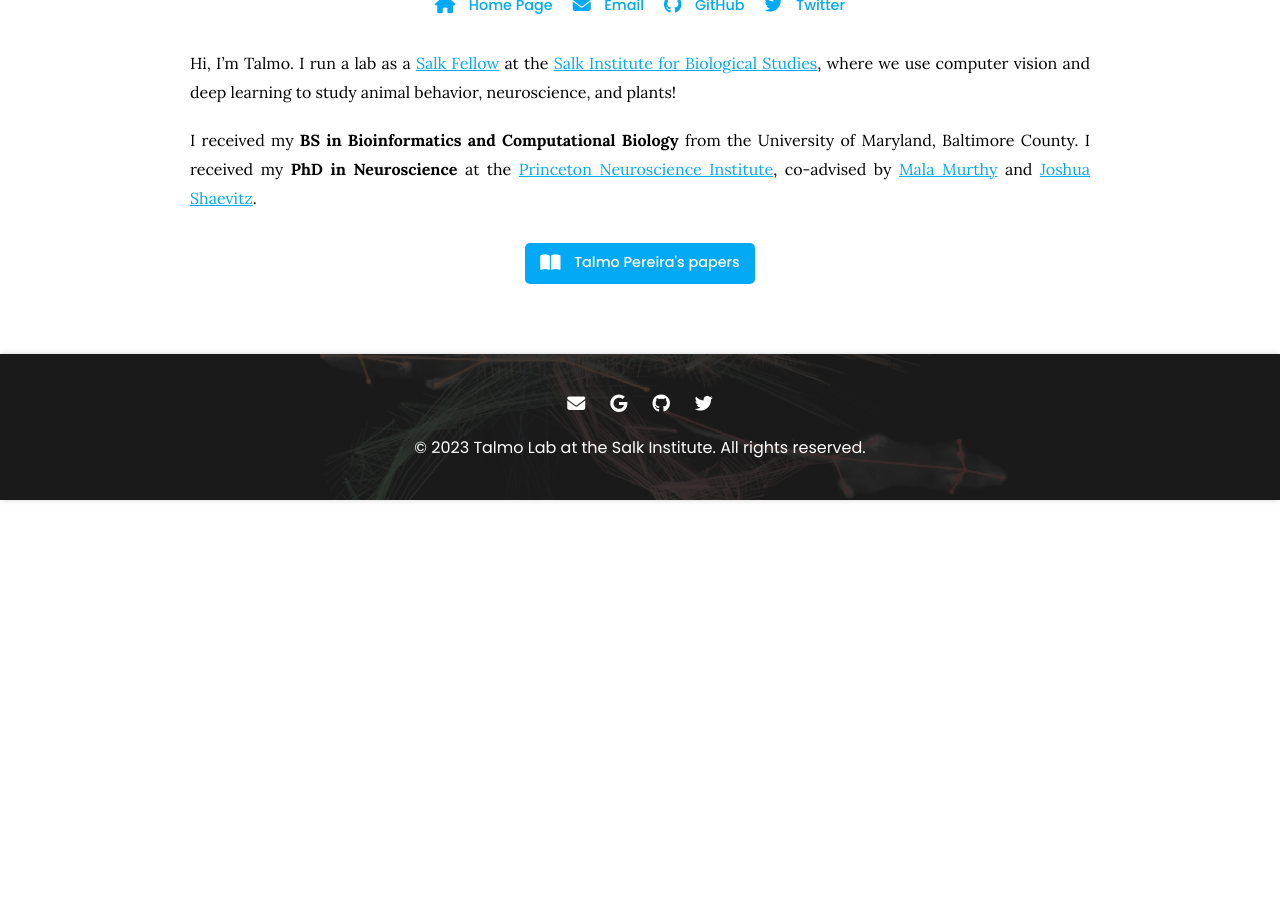
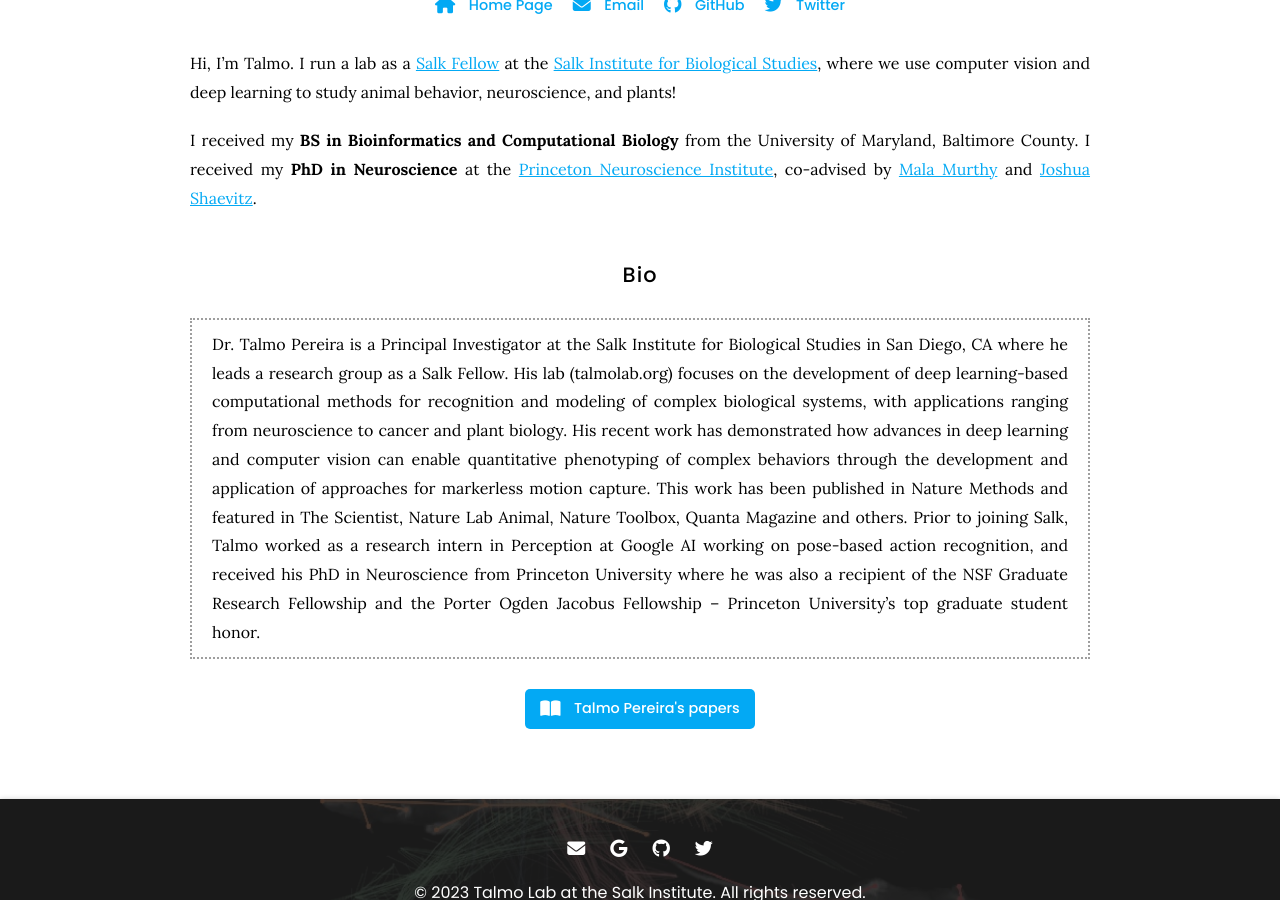
Before and after one commit to talmolab/lab-website, a Jekyll site: the page built from _members/talmo-pereira.md, in a window 1280 px wide and 900 px high, scrolled down 881 px. Built offline with Jekyll 4.4.1, drawn with Linux system fonts in a browser that asks for light colours; nearby versions of some CDN libraries; before the commit the page ends 1381 px from its top, so only the background shows below that.

Commit message:
Add Talmo's bio

```diff
--- a/_members/talmo-pereira.md
+++ b/_members/talmo-pereira.md
@@ -13,3 +13,7 @@
 Hi, I'm Talmo. I run a lab as a [Salk Fellow](https://www.salk.edu/news-release/salk-fellows-program-welcomes-talmo-pereira/) at the [Salk Institute for Biological Studies](https://salk.edu), where we use computer vision and deep learning to study animal behavior, neuroscience, and plants!
 
 I received my **BS in Bioinformatics and Computational Biology** from the University of Maryland, Baltimore County. I received my **PhD in Neuroscience** at the [Princeton Neuroscience Institute](https://pni.princeton.edu), co-advised by [Mala Murthy](https://murthylab.princeton.edu) and [Joshua Shaevitz](https://shaevitzlab.princeton.edu).
+
+## Bio
+
+> Dr. Talmo Pereira is a Principal Investigator at the Salk Institute for Biological Studies in San Diego, CA where he leads a research group as a Salk Fellow. His lab (talmolab.org) focuses on the development of deep learning-based computational methods for recognition and modeling of complex biological systems, with applications ranging from neuroscience to cancer and plant biology. His recent work has demonstrated how advances in deep learning and computer vision can enable quantitative phenotyping of complex behaviors through the development and application of approaches for markerless motion capture. This work has been published in Nature Methods and featured in The Scientist, Nature Lab Animal, Nature Toolbox, Quanta Magazine and others. Prior to joining Salk, Talmo worked as a research intern in Perception at Google AI working on pose-based action recognition, and received his PhD in Neuroscience from Princeton University where he was also a recipient of the NSF Graduate Research Fellowship and the Porter Ogden Jacobus Fellowship -- Princeton University's top graduate student honor.
```
